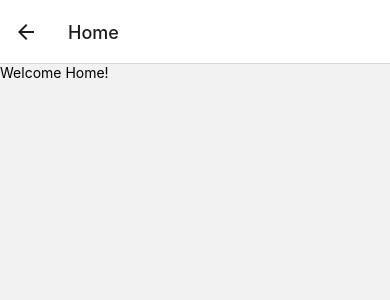
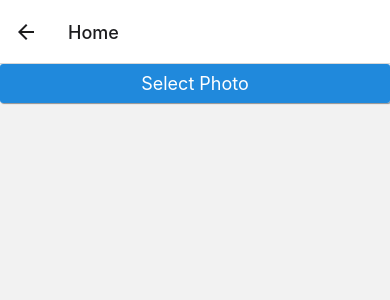
Before and after one commit to Flourish-IoT/flourish-mobile, a React Native app: screen /Home in a window 390 px wide. Shown: the top 300 px of the page. Built offline with nearby package versions, Linux system fonts and the light colour scheme.

Commit message:
Example iOS vs. Android

```diff
--- a/screens/Home.js
+++ b/screens/Home.js
@@ -1,10 +1,29 @@
-import { useEffect, useState } from 'react';
-import { KeyboardAvoidingView, StyleSheet, Text, View } from 'react-native';
+import React, { useLayoutEffect, } from 'react';
+import { Platform, Linking, CameraRoll, StyleSheet } from 'react-native';
+import { Button } from 'react-native-elements';
+
 export default function HomeScreen({ navigation }) {
+    useLayoutEffect(() => {
+        navigation.setOptions({
+            headerBackTitle: 'Logout'
+        });
+    }, [navigation]);
+
+    const openPhotos = () => {
+        switch (Platform.OS) {
+            case 'ios':
+                Linking.openURL('photos-redirect://');
+                break;
+            case 'android':
+                Linking.openURL('content://media/internal/images/media');
+                break;
+            default:
+                alert('Could not open gallery app');
+        }
+    };
+
     return (
-        <Text style={styles.inputContainer}>
-            Welcome Home!
-        </Text>
+        <Button onPress={openPhotos} raised title='Select Photo' />
     );
 }
 
--- a/screens/Login.js
+++ b/screens/Login.js
@@ -18,7 +18,7 @@ export default function LoginScreen({ navigation }) {
     }, []);
 
     const signIn = () => {
-
+        navigation.navigate('Home');
     };
 
     return (
```
